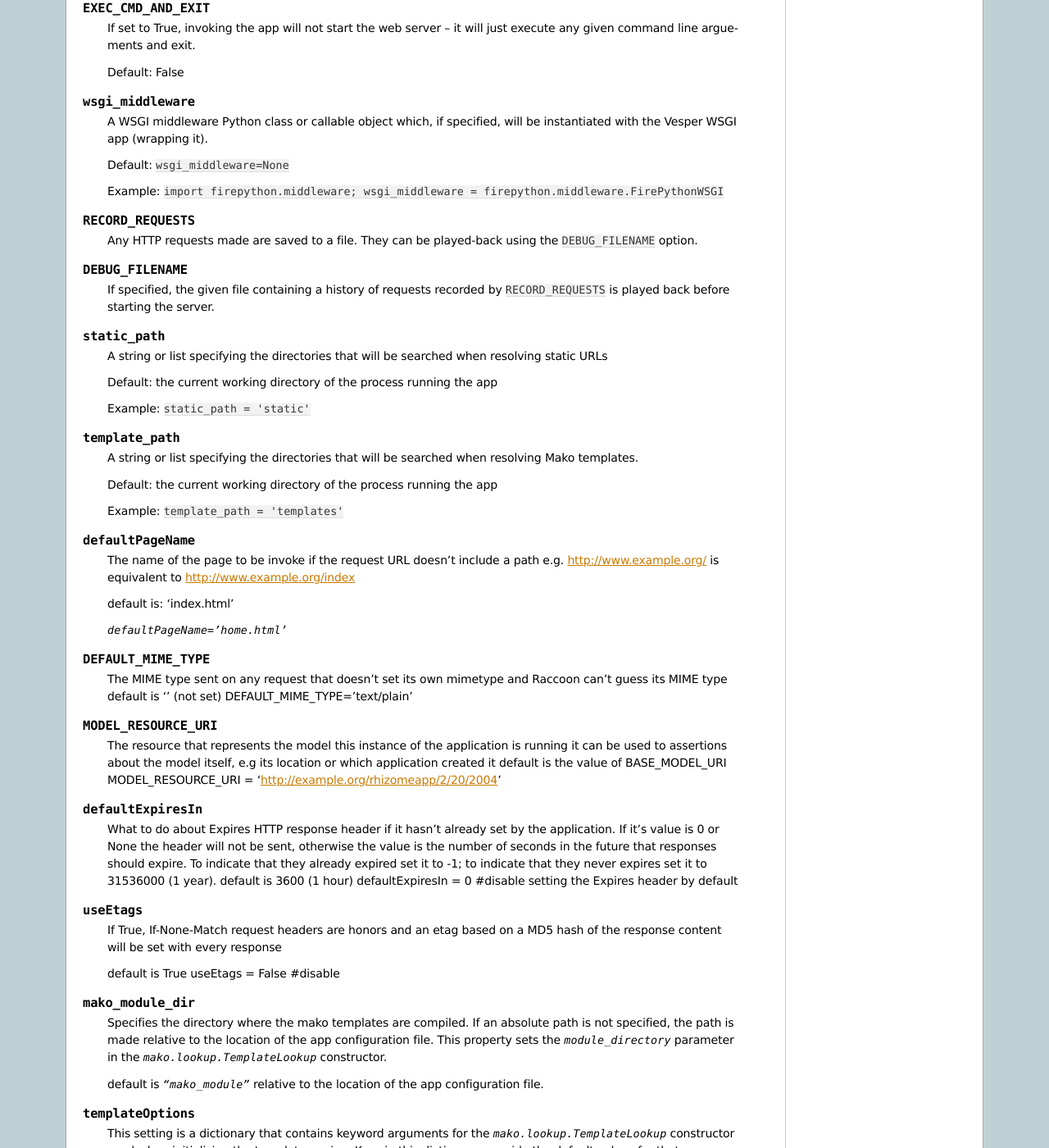
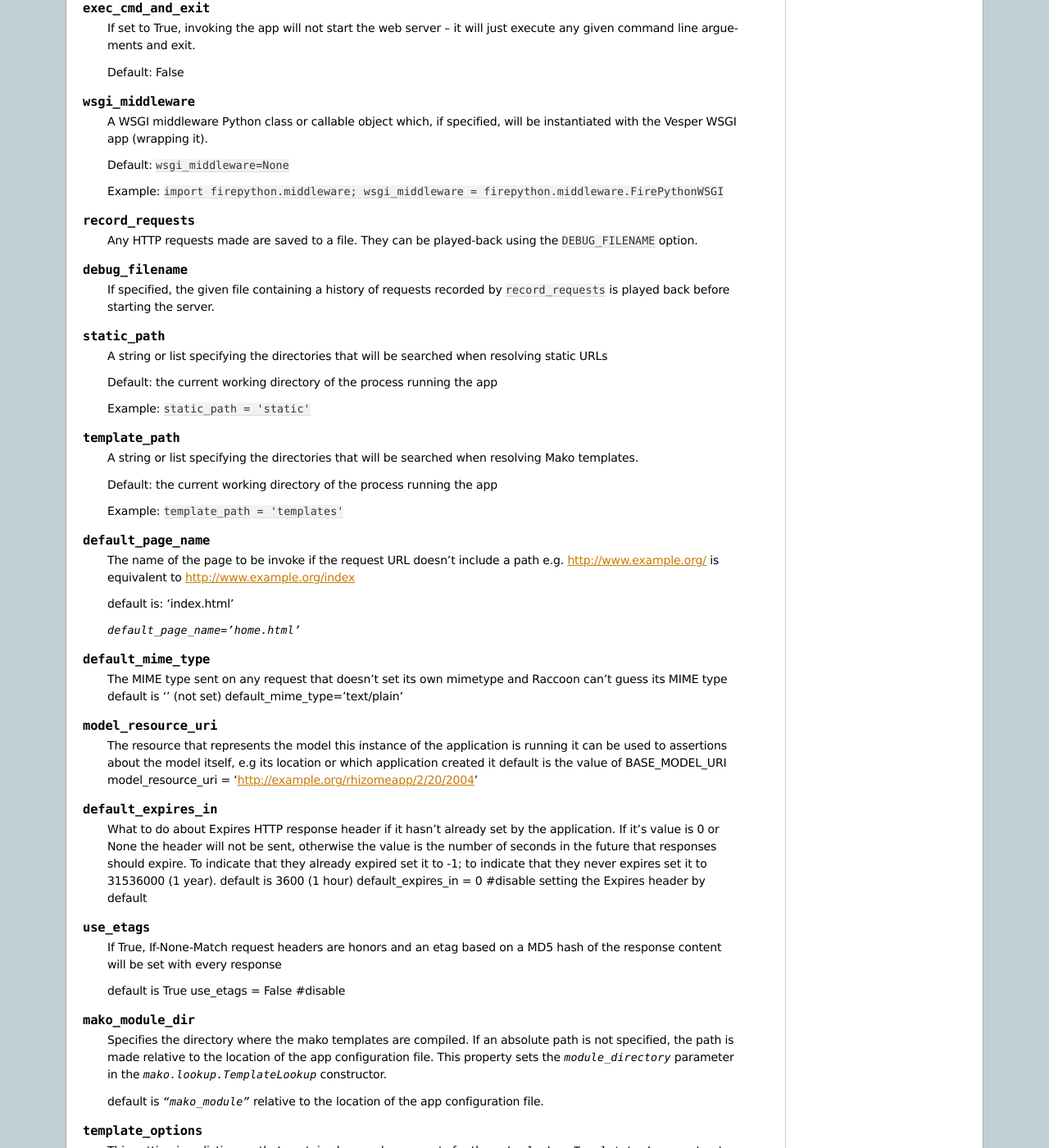
Before and after one commit to onecommons/vesper, a Sphinx documentation site: the page built from doc/source/configvars.rst, in a window 1280 px wide and 1400 px high, scrolled down 2278 px. Shown: the whole window at 82% size. Built offline with Sphinx 7.4.7, drawn with Linux system fonts in a browser that asks for light colours; some of the changed text lies outside the part shown.

Commit message:
more config var normalization

```diff
--- a/doc/source/configvars.rst
+++ b/doc/source/configvars.rst
@@ -127,9 +127,9 @@ datastore configuration variables
 web configuration variables
 =================================
 
-.. confval:: PORT
+.. confval:: port
 
-    Default: ``PORT=8000``
+    Default: ``port=8000``
 
 .. confval:: logconfig
 
@@ -144,7 +144,7 @@ web configuration variables
 
   Default: ``httpserver=wsgiref.simple_server``
 
-.. confval:: EXEC_CMD_AND_EXIT
+.. confval:: exec_cmd_and_exit
 
   If set to True, invoking the app will not start the web server -- it will just execute
   any given command line arguements and exit.
@@ -160,14 +160,14 @@ web configuration variables
 
    Example: ``import firepython.middleware; wsgi_middleware = firepython.middleware.FirePythonWSGI``
 
-.. confval:: RECORD_REQUESTS
+.. confval:: record_requests
 
   Any HTTP requests made are saved to a file. They can be played-back using the ``DEBUG_FILENAME``
   option.
 
-.. confval:: DEBUG_FILENAME
+.. confval:: debug_filename
 
-   If specified, the given file containing a history of requests recorded by ``RECORD_REQUESTS``
+   If specified, the given file containing a history of requests recorded by ``record_requests``
    is played back before starting the server.
 
 .. confval:: static_path
@@ -186,30 +186,30 @@ web configuration variables
 
     Example: ``template_path = 'templates'``
 
-.. confval:: defaultPageName
+.. confval:: default_page_name
 
     The name of the page to be invoke if the request URL doesn't include a path
     e.g. http://www.example.org/ is equivalent to http://www.example.org/index
 
     default is: 'index.html'
 
-    `defaultPageName='home.html'`
+    `default_page_name='home.html'`
 
-.. confval:: DEFAULT_MIME_TYPE
+.. confval:: default_mime_type
 
     The MIME type sent on any request that doesn't set its own mimetype
     and Raccoon can't guess its MIME type
     default is '' (not set)
-    DEFAULT_MIME_TYPE='text/plain'
+    default_mime_type='text/plain'
 
-.. confval:: MODEL_RESOURCE_URI
+.. confval:: model_resource_uri
 
     The resource that represents the model this instance of the application is running
     it can be used to assertions about the model itself, e.g its location or which application created it
     default is the value of BASE_MODEL_URI
-    MODEL_RESOURCE_URI = 'http://example.org/rhizomeapp/2/20/2004'
+    model_resource_uri = 'http://example.org/rhizomeapp/2/20/2004'
 
-.. confval:: defaultExpiresIn
+.. confval:: default_expires_in
 
     What to do about Expires HTTP response header if it
     hasn't already set by the application. If it's value is 0 or None the header
@@ -217,15 +217,15 @@ web configuration variables
     that responses should expire. To indicate that they already expired set it to -1;
     to indicate that they never expires set it to 31536000 (1 year).
     default is 3600 (1 hour)
-    defaultExpiresIn = 0 #disable setting the Expires header by default
+    default_expires_in = 0 #disable setting the Expires header by default
 
-.. confval:: useEtags
+.. confval:: use_etags
 
     If True, If-None-Match request headers are honors and an etag based
     on a MD5 hash of the response content will be set with every response
 
     default is True
-    useEtags = False #disable
+    use_etags = False #disable
 
 .. confval:: mako_module_dir
 
@@ -236,7 +236,7 @@ web configuration variables
 
     default is `"mako_module"` relative to the location of the app configuration file.
 
-.. confval:: templateOptions
+.. confval:: template_options
 
   This setting is a dictionary that contains keyword arguments for the
   `mako.lookup.TemplateLookup` constructor used when initializing the template engine.
@@ -249,13 +249,13 @@ advanced configuration variables
 
 These setting variables are only necessary when developing a new Raccoon application
 
-.. confval:: appName
+.. confval:: app_name
 
   A short name for this application, must be unique within the current ``vesper.app`` process
 
   Default: `"root"
   `
-  Example: ``appName = 'root'``
+  Example: ``app_name = 'root'``
 
 .. confval:: cmd_usage
 
```
Also changed, not shown: other parts of doc/source/configvars.rst (+12 -12 lines), 9 other files.
